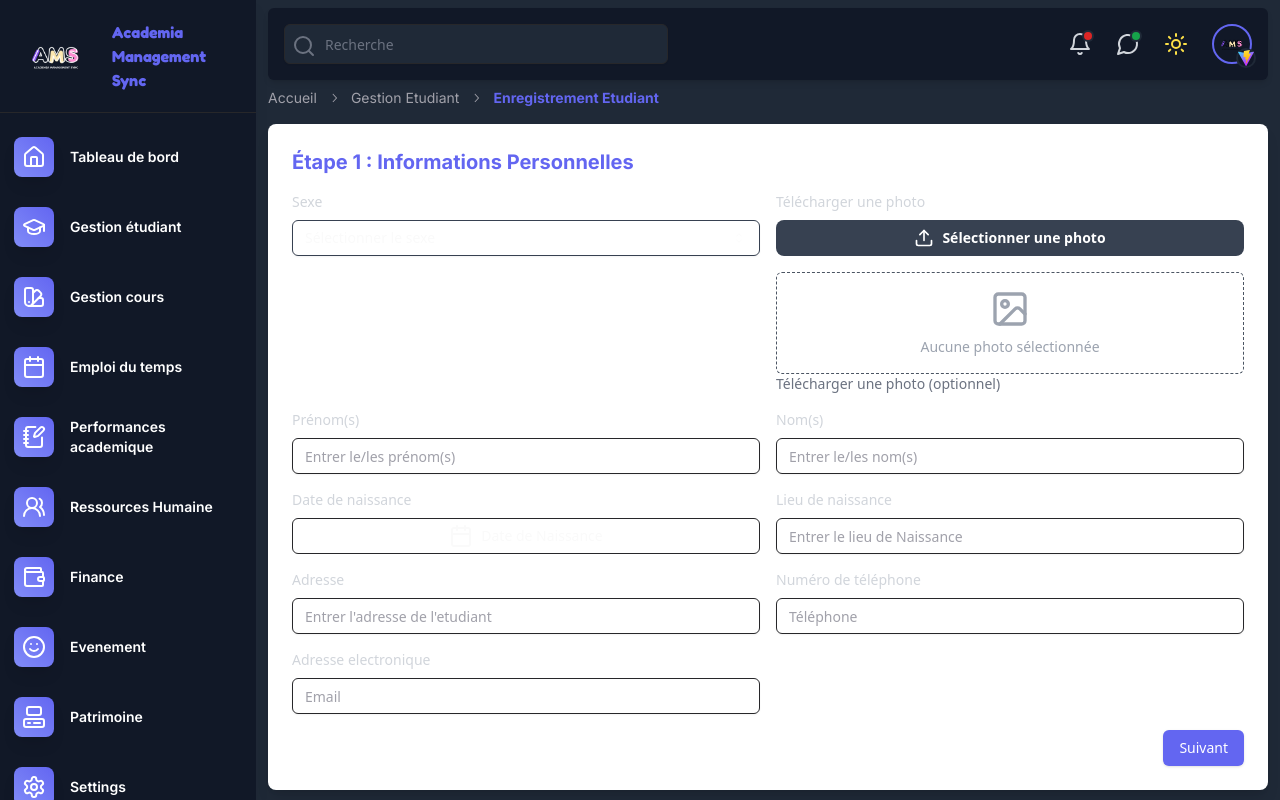
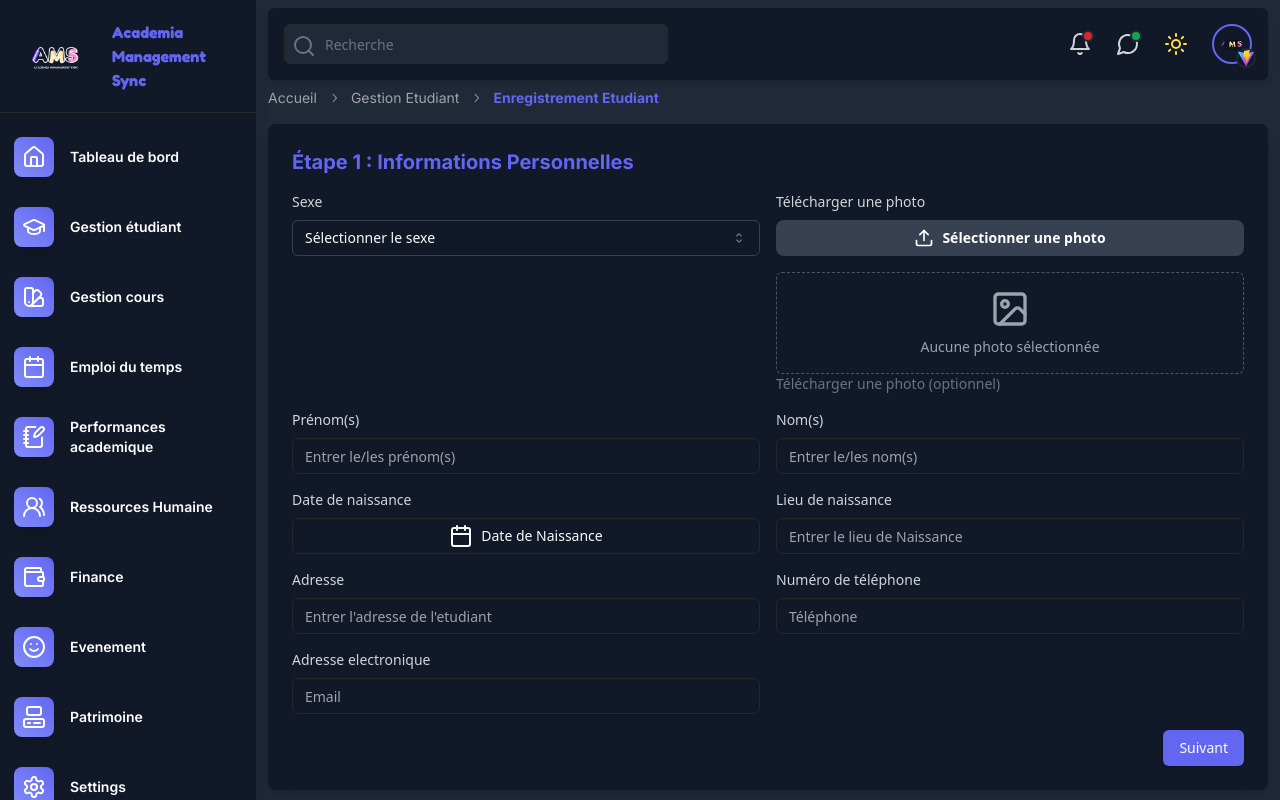
Before and after one commit to AureDulvresse/app.ams.io, a React (Vite) app: page /students/create in a window 1280 px wide. Built offline with nearby package versions, Linux system fonts and the light colour scheme.

Commit message:
Update StudentRegistrationForm.tsx

```diff
--- a/src/components/forms/StudentRegistrationForm.tsx
+++ b/src/components/forms/StudentRegistrationForm.tsx
@@ -64,7 +64,7 @@ const StudentRegistrationForm: React.FC = () => {
   };
 
   return (
-    <div className="p-6 bg-white shadow-lg rounded-lg mt-4">
+    <div className="p-6 bg-white  dark:bg-gray-900 shadow-lg rounded-lg mt-4">
       {step === 1 && (
         <PersonalInfoForm
           formData={formData}
```
